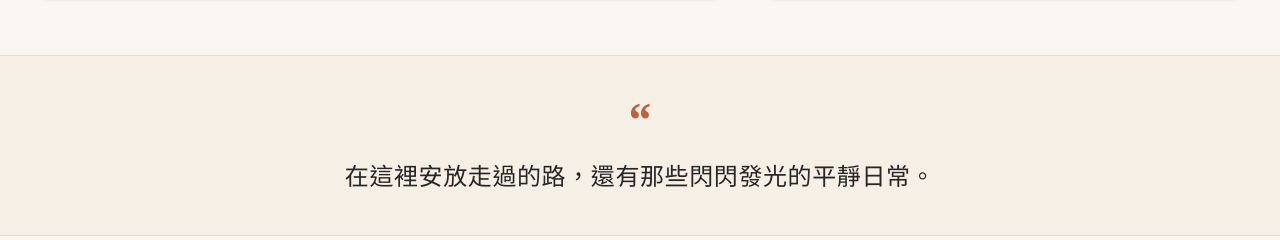
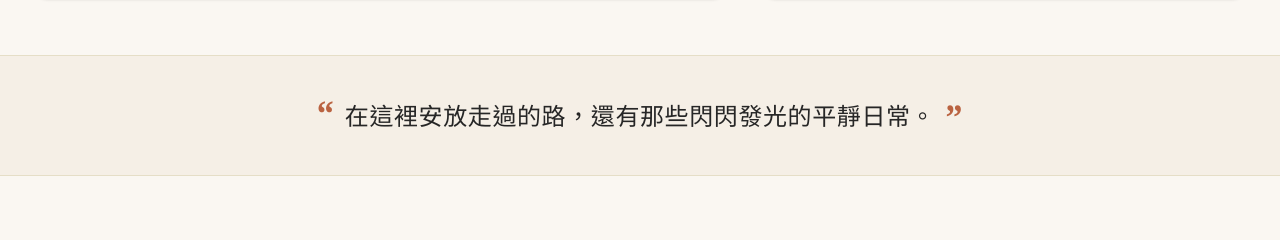
Before and after one commit to forestyaki/forestyaki, a Next.js app: page / in a window 1280 px wide. Shown: the part 856-1096 px from the top of the page. Built offline with nearby package versions, Linux system fonts and the light colour scheme; no server answers; a web font is replaced by a local one.

Commit message:
style: unify quotation marks and pull quote into a single inline centered sentence

```diff
--- a/app/magazine/MagazineHomeClient.tsx
+++ b/app/magazine/MagazineHomeClient.tsx
@@ -281,14 +281,13 @@ export default function MagazineHomeClient({
       </section>
 
       {/* ─── 4. 金句引言穿插 (Centered Pull Quote Strip) ─── */}
-      <section className="my-14 bg-[#F5EFE6] border-y border-[#E5DEC7] py-10 px-4 sm:px-6">
-        <div className="max-w-3xl mx-auto text-center flex flex-col items-center justify-center">
-          <span className="font-serif text-4xl sm:text-5xl font-bold text-[#BA6341] leading-none select-none mb-3">
-            “
-          </span>
-          <p className="font-serif text-lg sm:text-xl md:text-2xl text-[#262626] font-medium leading-relaxed tracking-wide">
-            在這裡安放走過的路，還有那些閃閃發光的平靜日常。
-          </p>
+      <section className="my-14 bg-[#F5EFE6] border-y border-[#E5DEC7] py-8 sm:py-10 px-4 sm:px-6">
+        <div className="max-w-4xl mx-auto text-center flex items-center justify-center">
+          <blockquote className="font-serif text-lg sm:text-xl md:text-2xl text-[#262626] font-medium leading-relaxed tracking-wide inline-flex items-center flex-wrap justify-center gap-1.5 sm:gap-2.5">
+            <span className="text-[#BA6341] text-2xl sm:text-3xl md:text-4xl font-serif font-bold select-none leading-none -translate-y-0.5">“</span>
+            <span>在這裡安放走過的路，還有那些閃閃發光的平靜日常。</span>
+            <span className="text-[#BA6341] text-2xl sm:text-3xl md:text-4xl font-serif font-bold select-none leading-none translate-y-0.5">”</span>
+          </blockquote>
         </div>
       </section>
 
```
